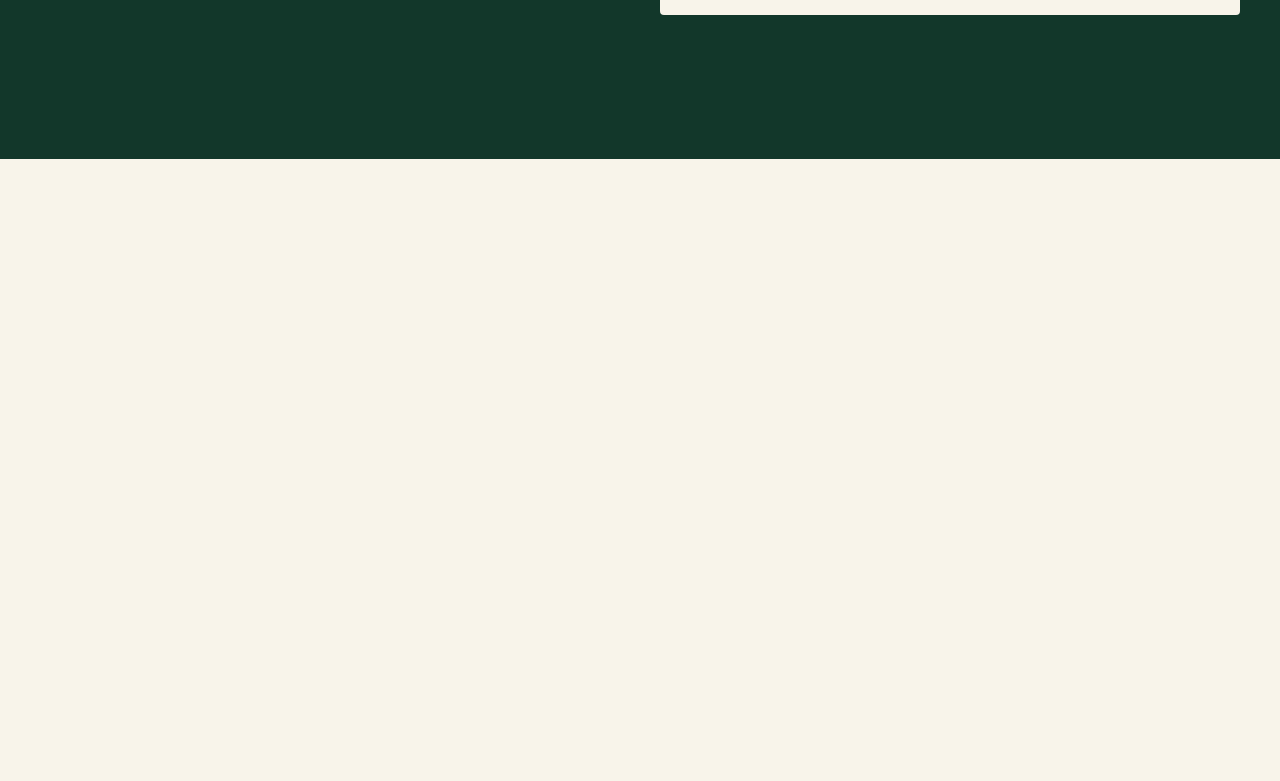
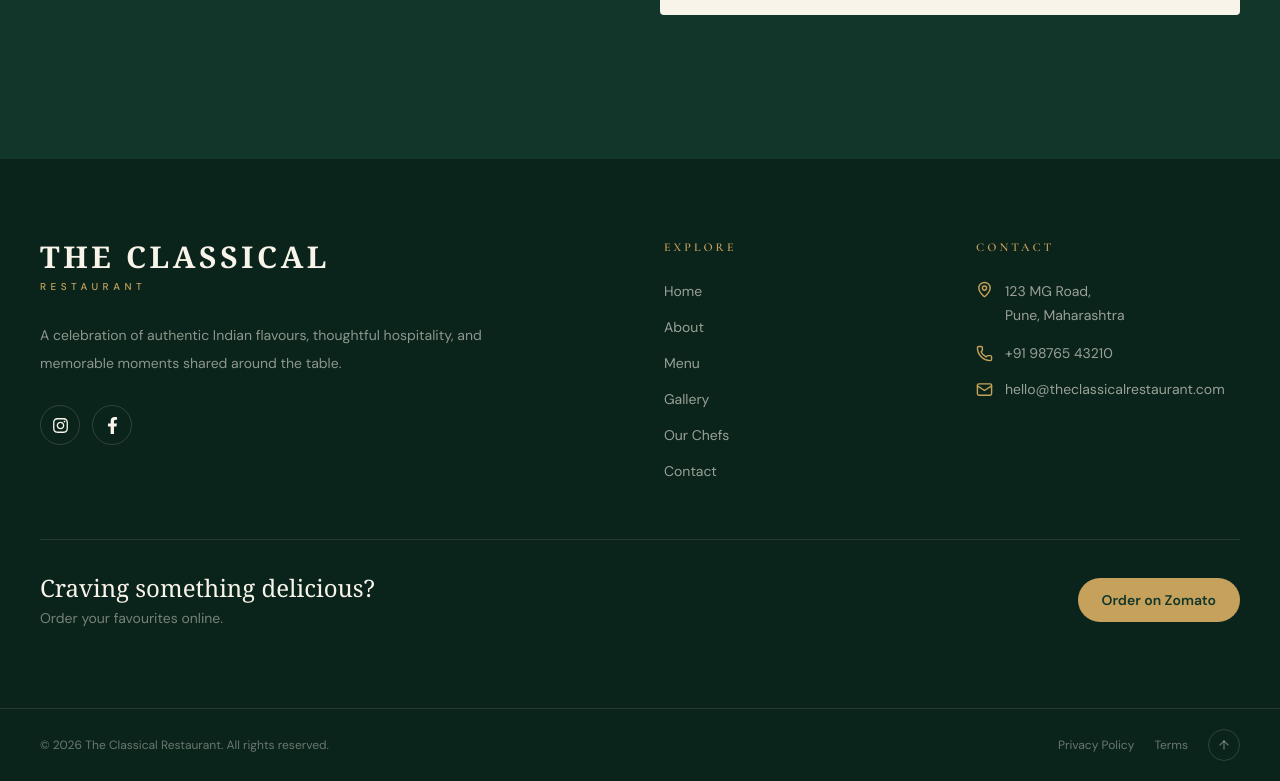
Before and after one commit to harshbahiram/Restaurant, a React (Vite) app in the folder frontend/: page / in a window 1280 px wide. Shown: the part 7113-7894 px from the top of the page. Before the commit the page ends 7272 px from the top, so only its background shows below. Built offline with nearby package versions, Linux system fonts and the light colour scheme.

Commit message:
add footer

```diff
--- a/frontend/src/App.jsx
+++ b/frontend/src/App.jsx
@@ -6,6 +6,7 @@ import GallerySection from "./sections/GallerySections";
 import ChefSection from "./sections/ChefSection";
 import TestimonialSection from "./sections/TestimonialSection";
 import ContactSection from "./sections/ContactSection";
+import Footer from "./components/Footer";
 
 function App() {
   return (
@@ -20,6 +21,7 @@ function App() {
         <ChefSection />
         <TestimonialSection />
         <ContactSection />
+        <Footer />
       </main>
     </div>
   );
--- /dev/null
+++ b/frontend/src/components/Footer.jsx
@@ -0,0 +1,210 @@
+import {
+  ArrowUp,
+  MapPin,
+  Phone,
+  Mail,
+} from "lucide-react";
+
+import {
+  FaInstagram,
+  FaFacebookF,
+} from "react-icons/fa";
+
+const ZOMATO_URL = "https://www.zomato.com/";
+
+const quickLinks = [
+  { name: "Home", href: "#home" },
+  { name: "About", href: "#about" },
+  { name: "Menu", href: "#menu" },
+  { name: "Gallery", href: "#gallery" },
+  { name: "Our Chefs", href: "#chefs" },
+  { name: "Contact", href: "#contact" },
+];
+
+export default function Footer() {
+  return (
+    <footer className="bg-[#0B241B] text-[#F8F4EA]">
+
+      {/* Main Footer */}
+      <div className="mx-auto max-w-7xl px-5 py-16 sm:px-8 lg:px-10 lg:py-20">
+
+        <div className="grid gap-12 md:grid-cols-2 lg:grid-cols-4">
+
+          {/* Brand */}
+          <div className="lg:col-span-2">
+
+            <a
+              href="#home"
+              className="inline-block"
+            >
+              <span className="block font-serif text-3xl font-semibold tracking-[0.12em]">
+                THE CLASSICAL
+              </span>
+
+              <span className="mt-1 block text-[10px] font-medium tracking-[0.45em] text-[#C6A15B]">
+                RESTAURANT
+              </span>
+            </a>
+
+            <p className="mt-6 max-w-md text-sm leading-7 text-[#F8F4EA]/55">
+              A celebration of authentic Indian flavours, thoughtful
+              hospitality, and memorable moments shared around the table.
+            </p>
+
+            {/* Social */}
+            <div className="mt-7 flex gap-3">
+              <a
+                href="#"
+                aria-label="Instagram"
+                className="flex h-10 w-10 items-center justify-center rounded-full border border-[#F8F4EA]/15 transition-colors hover:border-[#C6A15B] hover:text-[#C6A15B]"
+              >
+                <FaInstagram size={17} />
+              </a>
+
+              <a
+                href="#"
+                aria-label="Facebook"
+                className="flex h-10 w-10 items-center justify-center rounded-full border border-[#F8F4EA]/15 transition-colors hover:border-[#C6A15B] hover:text-[#C6A15B]"
+              >
+                <FaFacebookF size={17} />
+              </a>
+            </div>
+          </div>
+
+          {/* Quick Links */}
+          <div>
+            <h3 className="text-xs font-semibold uppercase tracking-[0.25em] text-[#C6A15B]">
+              Explore
+            </h3>
+
+            <ul className="mt-6 space-y-3">
+              {quickLinks.map((link) => (
+                <li key={link.name}>
+                  <a
+                    href={link.href}
+                    className="text-sm text-[#F8F4EA]/60 transition-colors hover:text-[#C6A15B]"
+                  >
+                    {link.name}
+                  </a>
+                </li>
+              ))}
+            </ul>
+          </div>
+
+          {/* Contact */}
+          <div>
+            <h3 className="text-xs font-semibold uppercase tracking-[0.25em] text-[#C6A15B]">
+              Contact
+            </h3>
+
+            <div className="mt-6 space-y-4">
+
+              <div className="flex gap-3">
+                <MapPin
+                  size={17}
+                  className="mt-0.5 shrink-0 text-[#C6A15B]"
+                />
+
+                <p className="text-sm leading-6 text-[#F8F4EA]/60">
+                  123 MG Road,
+                  <br />
+                  Pune, Maharashtra
+                </p>
+              </div>
+
+              <div className="flex items-center gap-3">
+                <Phone
+                  size={17}
+                  className="shrink-0 text-[#C6A15B]"
+                />
+
+                <a
+                  href="tel:+919876543210"
+                  className="text-sm text-[#F8F4EA]/60 transition-colors hover:text-[#C6A15B]"
+                >
+                  +91 98765 43210
+                </a>
+              </div>
+
+              <div className="flex items-center gap-3">
+                <Mail
+                  size={17}
+                  className="shrink-0 text-[#C6A15B]"
+                />
+
+                <a
+                  href="mailto:hello@theclassicalrestaurant.com"
+                  className="break-all text-sm text-[#F8F4EA]/60 transition-colors hover:text-[#C6A15B]"
+                >
+                  hello@theclassicalrestaurant.com
+                </a>
+              </div>
+
+            </div>
+          </div>
+
+        </div>
+
+        {/* Zomato CTA */}
+        <div className="mt-14 flex flex-col justify-between gap-5 border-t border-[#F8F4EA]/10 pt-8 sm:flex-row sm:items-center">
+
+          <div>
+            <p className="font-serif text-2xl text-[#F8F4EA]">
+              Craving something delicious?
+            </p>
+
+            <p className="mt-1 text-sm text-[#F8F4EA]/45">
+              Order your favourites online.
+            </p>
+          </div>
+
+          <a
+            href={ZOMATO_URL}
+            target="_blank"
+            rel="noopener noreferrer"
+            className="inline-flex items-center justify-center rounded-full bg-[#C6A15B] px-6 py-3 text-sm font-semibold text-[#12372A] transition-colors hover:bg-[#D8BA78]"
+          >
+            Order on Zomato
+          </a>
+
+        </div>
+      </div>
+
+      {/* Bottom Bar */}
+      <div className="border-t border-[#F8F4EA]/10">
+        <div className="mx-auto flex max-w-7xl flex-col gap-3 px-5 py-5 text-xs text-[#F8F4EA]/40 sm:px-8 md:flex-row md:items-center md:justify-between lg:px-10">
+
+          <p>
+            © {new Date().getFullYear()} The Classical Restaurant. All rights reserved.
+          </p>
+
+          <div className="flex items-center gap-5">
+            <a
+              href="#"
+              className="transition-colors hover:text-[#C6A15B]"
+            >
+              Privacy Policy
+            </a>
+
+            <a
+              href="#"
+              className="transition-colors hover:text-[#C6A15B]"
+            >
+              Terms
+            </a>
+
+            <a
+              href="#home"
+              aria-label="Back to top"
+              className="flex h-8 w-8 items-center justify-center rounded-full border border-[#F8F4EA]/15 transition-colors hover:border-[#C6A15B] hover:text-[#C6A15B]"
+            >
+              <ArrowUp size={14} />
+            </a>
+          </div>
+
+        </div>
+      </div>
+
+    </footer>
+  );
+}
--- a/frontend/src/components/TestimonialCard.jsx
+++ b/frontend/src/components/TestimonialCard.jsx
@@ -1,7 +1,7 @@
 import { Star } from "lucide-react";
 
 export default function TestimonialCard({ testimonial }) {
-    console.log("Testimonial",testimonial);
+
   return (
     <article className="group rounded-sm border border-[#12372A]/10 bg-white p-7 transition-all duration-500 hover:-translate-y-1 hover:shadow-lg">
 
--- a/frontend/src/sections/ChefSection.jsx
+++ b/frontend/src/sections/ChefSection.jsx
@@ -1,4 +1,5 @@
-import { Camera, ArrowUpRight } from "lucide-react";
+import { ArrowUpRight } from "lucide-react";
+import { FaInstagram } from "react-icons/fa";
 import { chefs } from "../data/chefs";
 
 export default function ChefSection() {
@@ -62,7 +63,7 @@ export default function ChefSection() {
                   aria-label={`${chef.name} Instagram`}
                   className="absolute right-5 top-5 flex h-10 w-10 translate-y-2 items-center justify-center rounded-full bg-[#F8F4EA]/90 text-[#12372A] opacity-0 transition-all duration-300 group-hover:translate-y-0 group-hover:opacity-100 hover:bg-[#C6A15B]"
                 >
-                  <Camera size={17} />
+                  <FaInstagram size={17} />
                 </a>
 
                 {/* Chef info */}
--- /dev/null
+++ b/package.json
@@ -0,0 +1,5 @@
+{
+  "dependencies": {
+    "react-icons": "^5.7.0"
+  }
+}
```
Also changed, not shown: 1 other file (tests, documents, lock files or other folders).
